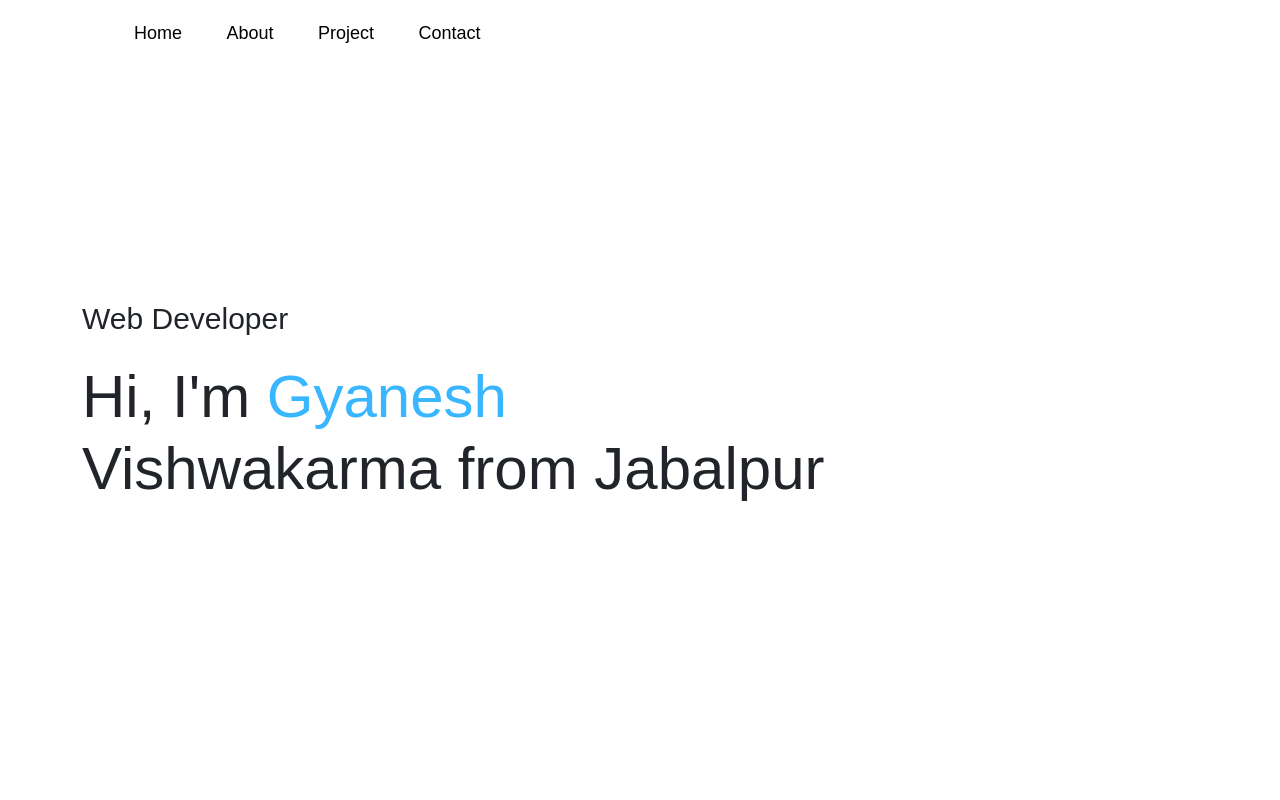
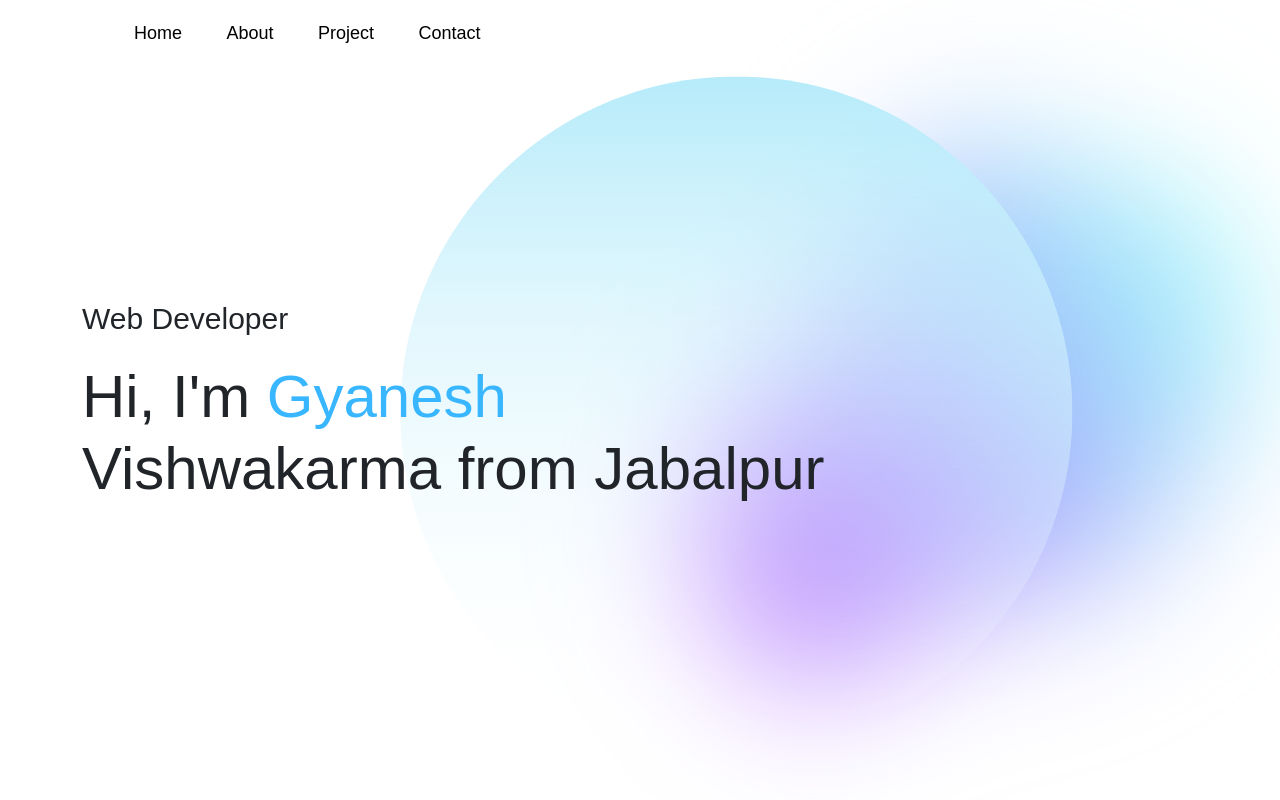
Before and after one commit to Gyaneshvishwakarma/html-portfolio, a plain HTML site: page index.html in a window 1280 px wide. Shown: the top 800 px of the page. Drawn offline with nearby package versions, Linux system fonts and the light colour scheme.

Commit message:
style.css

```diff
--- a/style.css
+++ b/style.css
@@ -11,7 +11,7 @@ body {
 #header {
     width: 100%;
     height: 100vh;
-    background-image: url(images/gradient-circle.png);
+    background-image: url(gradient-circle.png);
     background-size: cover;
     background-position: center;
 }
```
